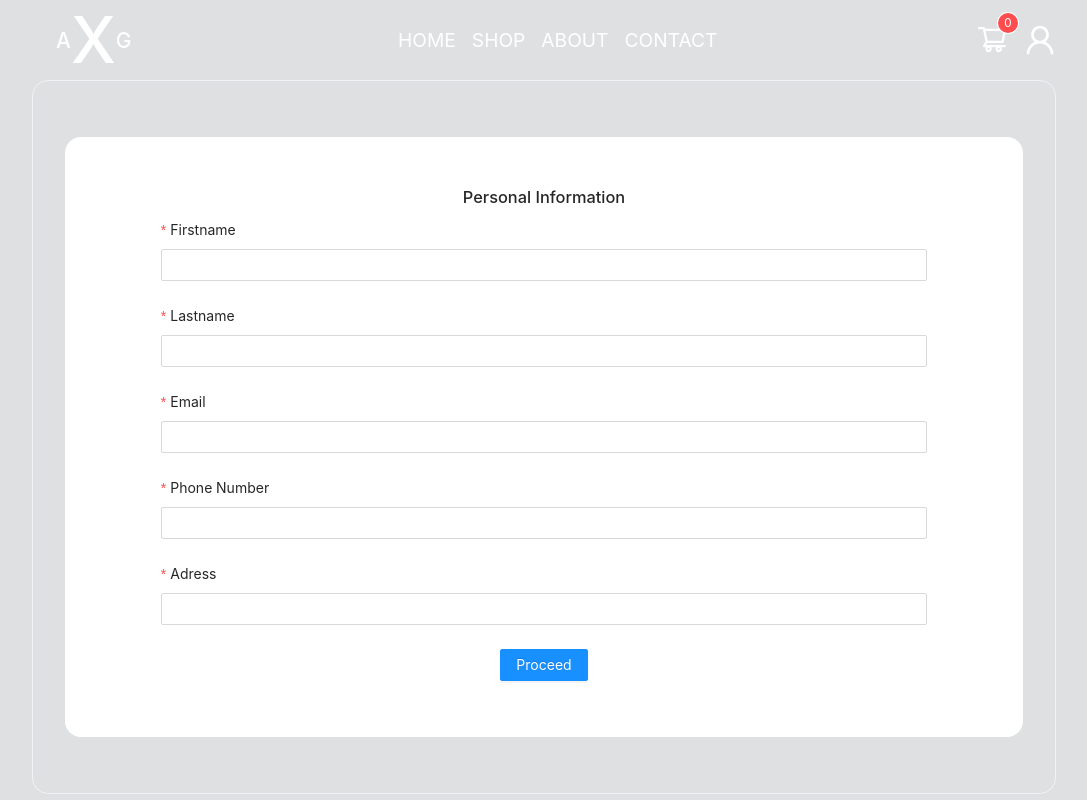
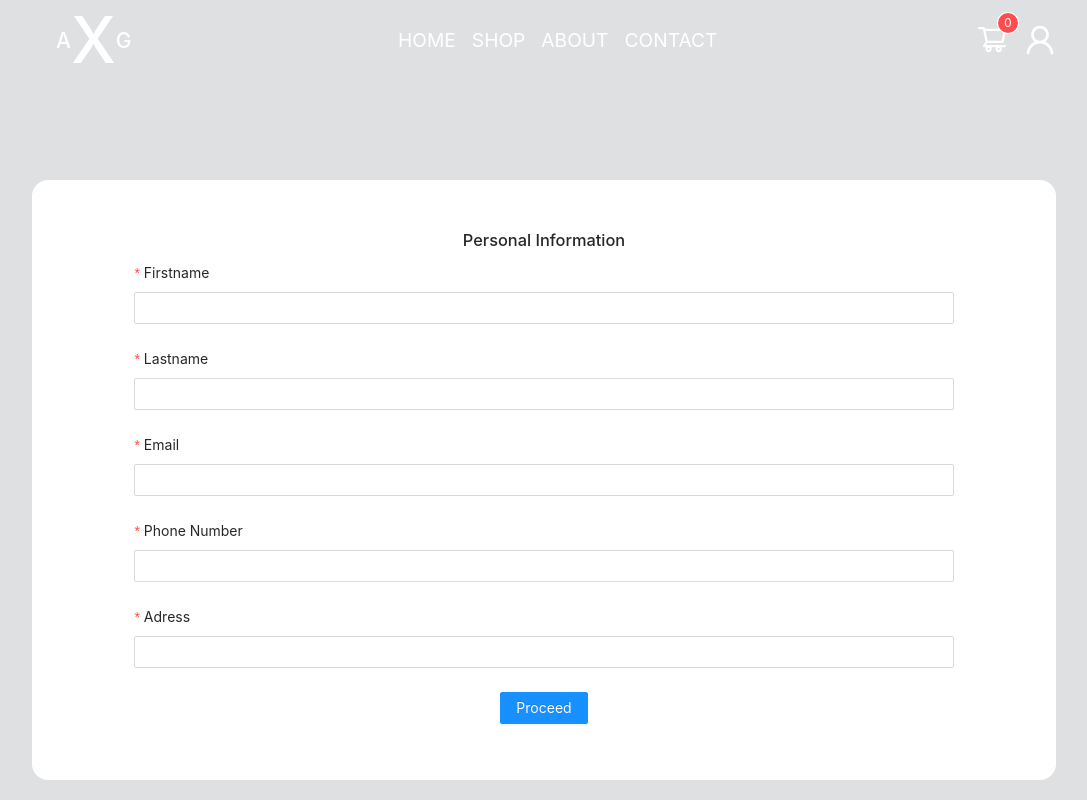
Before and after one commit to lilgujj/axg-shop, a React (Create React App) app: page /checkout in a window 1280 px wide. Shown: the top 800 px of the page, without its empty margins (96-1183 px from the left). Built offline with nearby package versions, Linux system fonts and the light colour scheme; the HTML template or start-up script is replaced by a standard one.

Commit message:
cart-form-height-update

```diff
--- a/src/App.tsx
+++ b/src/App.tsx
@@ -12,7 +12,7 @@ function App() {
       <Suspense fallback={<h2>Error</h2>}>
 
       <BrowserRouter>
-        <div>
+        <div style={{ minHeight: '100%' }}>
           <Layout  />
         </div>
       </BrowserRouter>
--- a/src/components/Cart.tsx
+++ b/src/components/Cart.tsx
@@ -24,16 +24,16 @@ class Cart extends Component<Props> {
 
     return (
       <>
+
+
+      <div className="cartMain flex flex-col centerX centerY">
       <div className="cartHeader flex centerX">
         <div className="cartHeaderDiv flex ">
             <h3 className="cartH1">
             Your order
           </h3>
         </div>
-
       </div>
-
-      <div className="cartMain flex flex-col centerX centerY">
 
           <div className="flex-col cart-div centerY">
             <ul className="flex space-between cartUlList">
--- a/src/components/Layout.tsx
+++ b/src/components/Layout.tsx
@@ -16,7 +16,7 @@ class Layout extends Component {
 
         // console.log(this.state)
         return (
-            <div className="flex-col">
+            <div className="flex-col" style={{ minHeight: '100%' }}>
                 <Header />
 
                 <Switch>
--- a/src/components/checkOut.tsx
+++ b/src/components/checkOut.tsx
@@ -127,7 +127,7 @@ interface PersonalData {
 
     return(
         <div className="formContainer flex centerY centerX">
-            <div className="form formBorder flex-col centerY centerX" style={{marginTop: "5rem", marginBottom: "1rem"}}>
+            <div className="form flex-col centerY centerX" style={{marginTop: "5rem", marginBottom: "1rem"}}>
                 <div style={{margin: ".5rem 0", width: "100%"}}>
 
                 <Form form={form} layout="vertical" name="dynamic_rules" className="formInfo flex-col centerY centerX payment"
--- a/src/css/cart.css
+++ b/src/css/cart.css
@@ -15,6 +15,7 @@
 
 .cartMain {
     width: 100%;
+    min-height: 100vh;
 }
 
 .cartUlList {
@@ -37,6 +38,7 @@
 }
 .cart-div {
     width: 90%;
+    min-height: 100%;
     margin: 1rem 0;
     background-color: white;
     padding: 1rem 0;
--- a/src/css/checkOut.css
+++ b/src/css/checkOut.css
@@ -4,15 +4,11 @@
 
 .form {
     width: 80%;
+    min-height: 100vh
 }
 
 .formInfo {
     width: 100%
-}
-.formBorder {
-    border: 1px solid #F0F2F5;
-    border-radius: 1rem;
-    padding: 2rem;
 }
 
 .payment {
--- a/src/index.css
+++ b/src/index.css
@@ -11,6 +11,10 @@ html, body {
   -moz-osx-font-smoothing: grayscale;
 }
 
+#root {
+  min-height: 100%;
+}
+
 code {
   font-family: source-code-pro, Menlo, Monaco, Consolas, 'Courier New',
     monospace;
```
